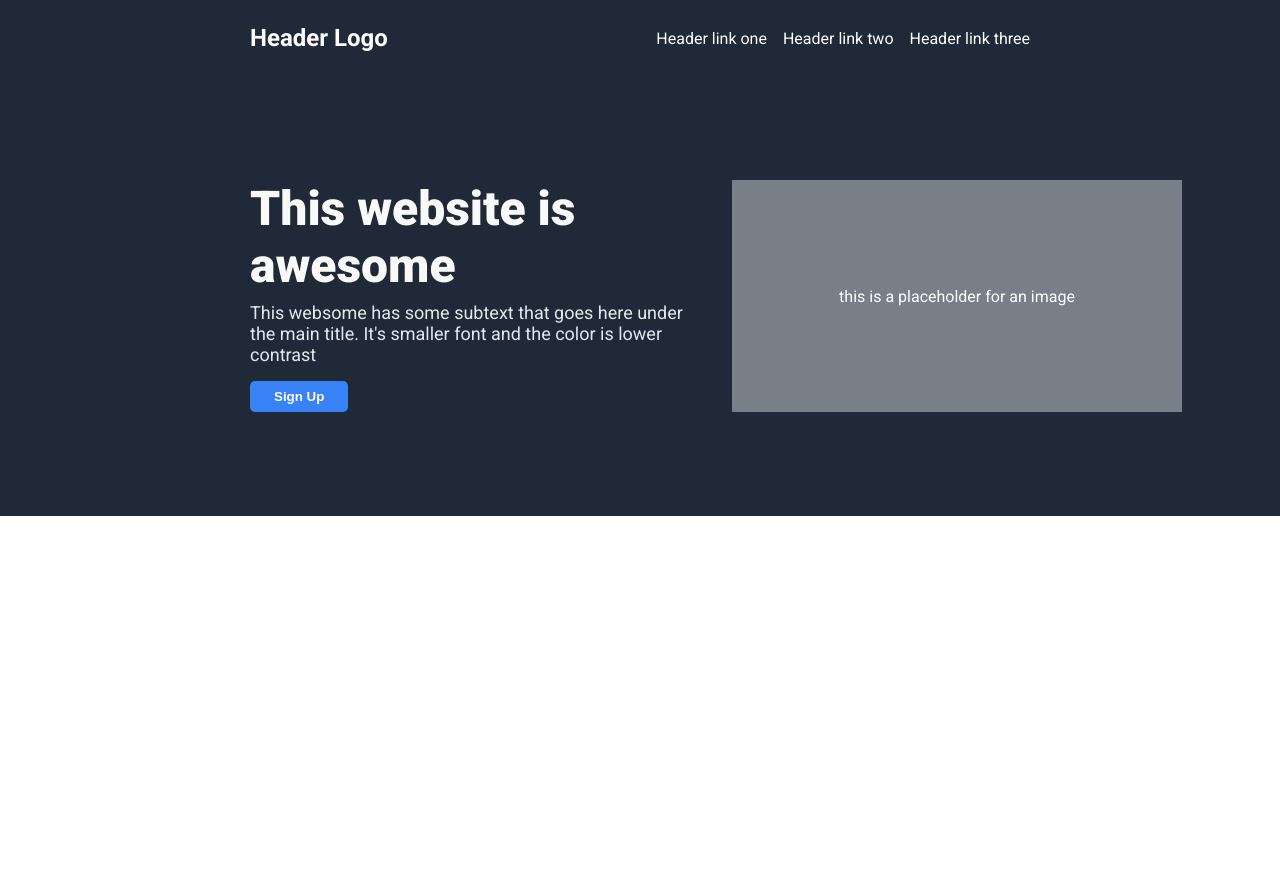
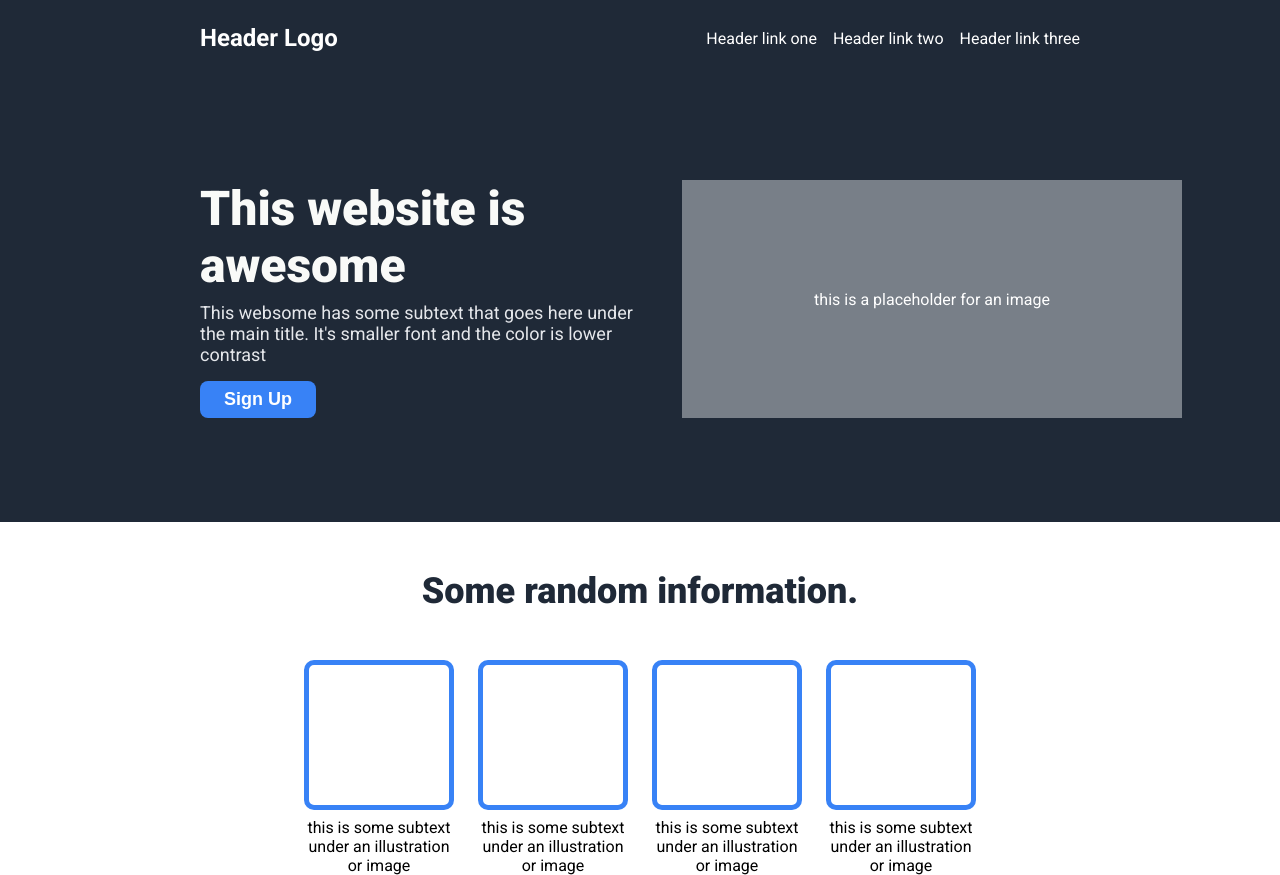
Before and after one commit to Faris-Rafi/odin-landing-page, a plain HTML site: page index.html in a window 1280 px wide. Before the commit the page ends 800 px from the top, so only its background shows below. Drawn offline with Linux system fonts and the light colour scheme.

Commit message:
feat: add information section

```diff
--- a/index.html
+++ b/index.html
@@ -38,5 +38,28 @@
         </div>
       </div>
     </div>
+
+    <div class="information">
+      <h1>Some random information.</h1>
+
+      <div class="item-container">
+        <div class="item">
+          <div class="item-placeholder"></div>
+          <p>this is some subtext under an illustration or image</p>
+        </div>
+        <div class="item">
+          <div class="item-placeholder"></div>
+          <p>this is some subtext under an illustration or image</p>
+        </div>
+        <div class="item">
+          <div class="item-placeholder"></div>
+          <p>this is some subtext under an illustration or image</p>
+        </div>
+        <div class="item">
+          <div class="item-placeholder"></div>
+          <p>this is some subtext under an illustration or image</p>
+        </div>
+      </div>
+    </div>
   </body>
 </html>
--- a/style.css
+++ b/style.css
@@ -19,7 +19,7 @@ body {
   display: flex;
   justify-content: space-between;
   align-items: center;
-  padding: 24px 250px;
+  padding: 24px 200px;
   color: #ffffff;
 }
 
@@ -49,8 +49,7 @@ a {
   gap: 32px;
 }
 
-.hero-info,
-.placeholder {
+.hero-info {
   width: 450px;
 }
 
@@ -72,18 +71,62 @@ a {
   padding: 8px 24px;
   background-color: #3882f6;
   color: #ffffff;
-  font-weight: 700;
-  border-radius: 5px;
-  -webkit-border-radius: 5px;
-  -moz-border-radius: 5px;
-  -ms-border-radius: 5px;
-  -o-border-radius: 5px;
+  font-size: 18px;
+  font-weight: 600;
+  border-radius: 8px;
+  -webkit-border-radius: 8px;
+  -moz-border-radius: 8px;
+  -ms-border-radius: 8px;
+  -o-border-radius: 8px;
 }
 
 .placeholder {
+  width: 500px;
   display: flex;
   justify-content: center;
   align-items: center;
   background-color: #e5e7eb73;
   color: #ffffff;
 }
+
+.information {
+  display: flex;
+  flex-direction: column;
+  padding: 48px 0;
+}
+
+.information h1 {
+  text-align: center;
+  font-size: 36px;
+  font-weight: 900;
+  color: #1f2937;
+  margin-bottom: 48px;
+}
+
+.item-container {
+  display: flex;
+  justify-content: center;
+  align-items: center;
+  gap: 24px;
+}
+
+.item {
+  width: 150px;
+  height: 150px;
+}
+
+.item-placeholder {
+  width: 100%;
+  height: 100%;
+  border: 5px solid #3882f6;
+  margin-bottom: 8px;
+  border-radius: 10px;
+  -webkit-border-radius: 10px;
+  -moz-border-radius: 10px;
+  -ms-border-radius: 10px;
+  -o-border-radius: 10px;
+}
+
+.item p {
+  text-align: center;
+}
```
